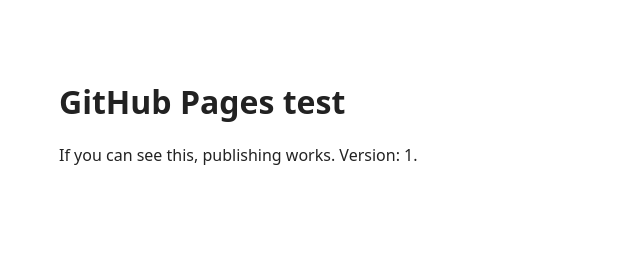
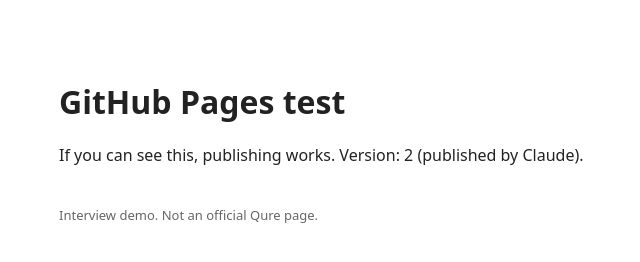
Before and after one commit to agrin-hub/landing-page-demo, a plain HTML site: page index.html in a window 1280 px wide. Shown: the whole page, without its empty margins (281-921 px from the left). Drawn offline with Linux system fonts and the light colour scheme.

Commit message:
Publish pages-test-v2.html
Co-Authored-By: Claude Opus 5.5 <noreply@anthropic.com>

```diff
--- a/index.html
+++ b/index.html
@@ -4,11 +4,12 @@
 <meta charset="utf-8">
 <meta name="viewport" content="width=device-width, initial-scale=1">
 <meta name="robots" content="noindex">
-<title>Pages test</title>
+<title>Pages test v2</title>
 <style>body{font-family:system-ui,-apple-system,sans-serif;max-width:600px;margin:80px auto;padding:0 16px;color:#222;background:#fff}</style>
 </head>
 <body>
 <h1>GitHub Pages test</h1>
-<p>If you can see this, publishing works. Version: 1.</p>
+<p>If you can see this, publishing works. Version: 2 (published by Claude).</p>
+<footer style="margin-top:40px;color:#666;font-size:13px">Interview demo. Not an official Qure page.</footer>
 </body>
 </html>
```
